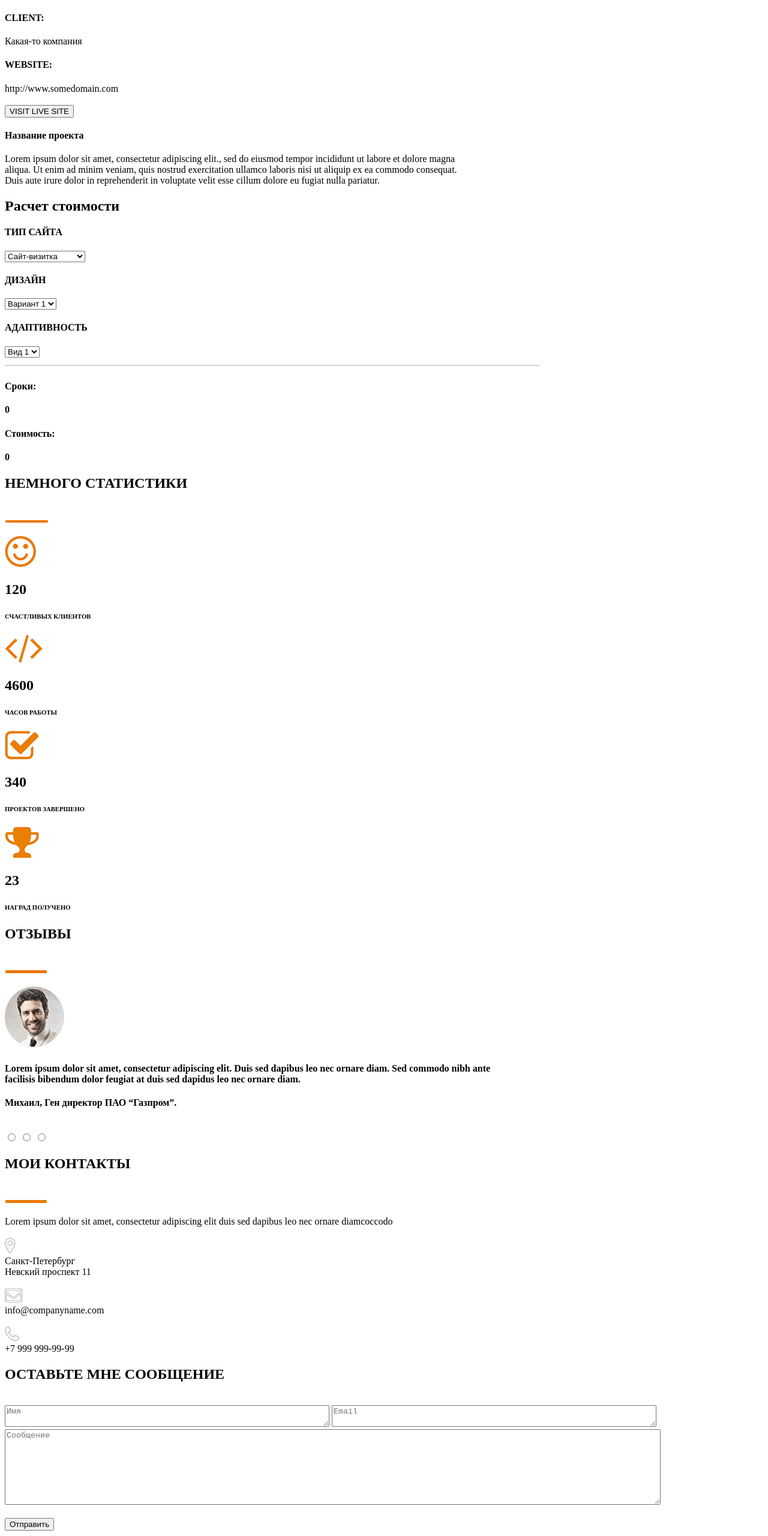
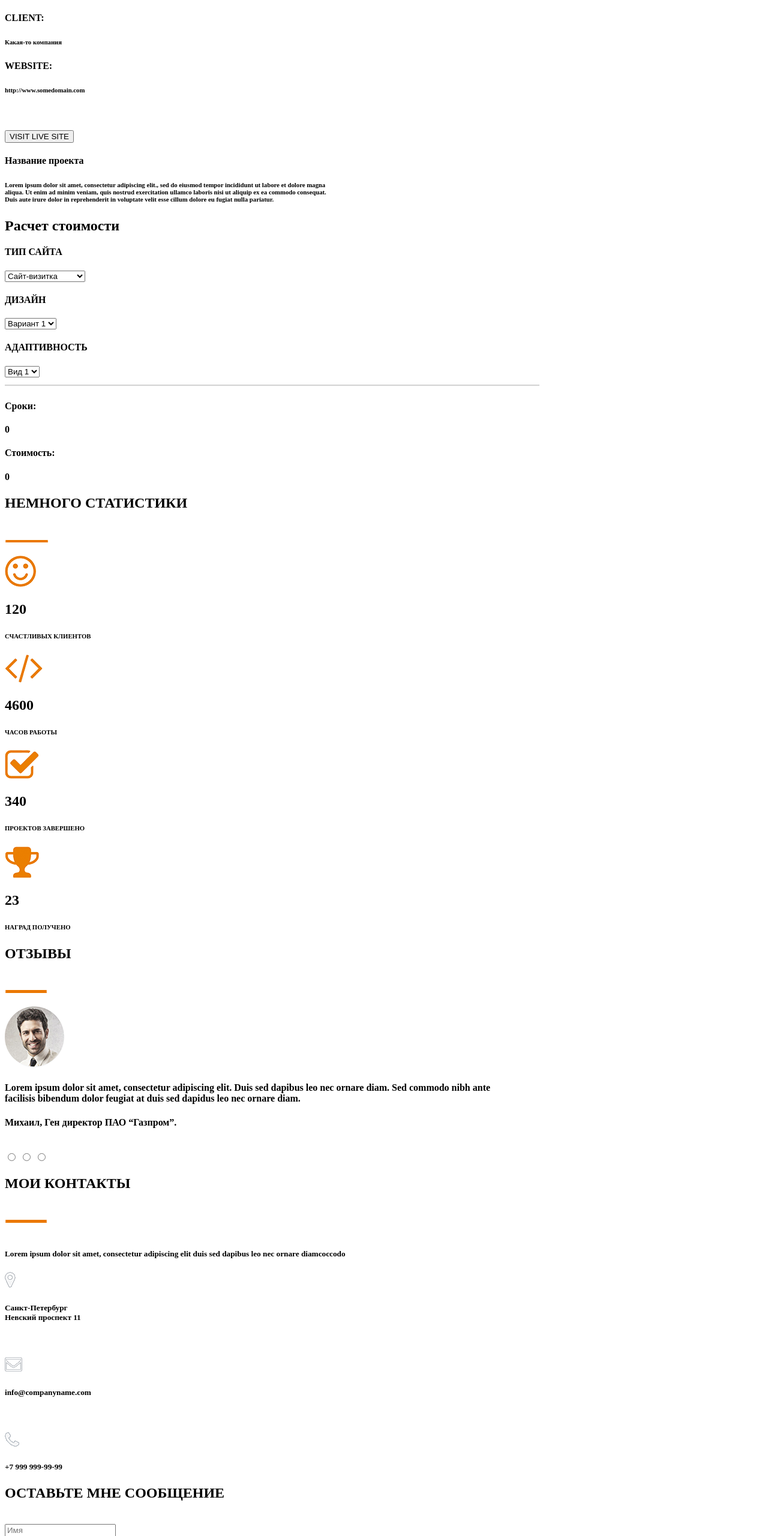
Before and after one commit to alex1frolov/alex1frolov.github.io, a plain HTML site: page src/index.html in a window 1280 px wide. Shown: the part 1681-4241 px from the top of the page at 60% size. Drawn offline with Linux system fonts and the light colour scheme.

Commit message:
Исправление ошибок

```diff
--- a/src/index.html
+++ b/src/index.html
@@ -71,15 +71,15 @@ facilisis bibendum dolor feugiat at. Duis sed dapibus leo nec ornare diam commod
                    <div class="website">
                        <img src="img/cases/web.png" alt="">
                        <h4>CLIENT:</h4>
-                       <h7>Какая-то компания</h7>
+                       <h6>Какая-то компания</h6>
 
                        <h4>WEBSITE:</h4>
-                       <h7>http://www.somedomain.com</h7><br><br>
+                       <h6>http://www.somedomain.com</h6><br><br>
 
                        <input type="submit" value="VISIT LIVE SITE">
 
                        <h4>Название проекта</h4>
-                       <h7>Lorem ipsum dolor sit amet, consectetur adipiscing elit., sed do eiusmod tempor incididunt ut labore et dolore magna <br> aliqua. Ut enim ad minim veniam, quis nostrud exercitation ullamco laboris nisi ut aliquip ex ea commodo consequat. <br> Duis aute irure dolor in reprehenderit in voluptate velit esse cillum dolore eu fugiat nulla pariatur.</h7>
+                       <h6>Lorem ipsum dolor sit amet, consectetur adipiscing elit., sed do eiusmod tempor incididunt ut labore et dolore magna <br> aliqua. Ut enim ad minim veniam, quis nostrud exercitation ullamco laboris nisi ut aliquip ex ea commodo consequat. <br> Duis aute irure dolor in reprehenderit in voluptate velit esse cillum dolore eu fugiat nulla pariatur.</h6>
                    </div>
 
                    <div class="price">
@@ -160,22 +160,23 @@ facilisis bibendum dolor feugiat at. Duis sed dapibus leo nec ornare diam commod
                       <div class="contacts">
                          <h2>МОИ КОНТАКТЫ</h2><br>
                          <img src="img/footer/zag.png" alt=""><br><br>
-                         <h7>Lorem ipsum dolor sit amet, consectetur adipiscing elit duis sed dapibus leo nec ornare diamcoccodo</h7><br><br>
+                         <h5>Lorem ipsum dolor sit amet, consectetur adipiscing elit duis sed dapibus leo nec ornare diamcoccodo</h5>
 
                           <img src="img/footer/geo.png" alt=""><br>
-                          <h7>Санкт-Петербург <br> Невский проспект 11</h7><br><br>
+                          <h5>Санкт-Петербург <br> Невский проспект 11</h5><br><br>
 
                           <img src="img/footer/konv.png" alt=""><br>
-                          <h7>info@companyname.com</h7><br><br>
+                          <h5>info@companyname.com</h5><br><br>
 
                           <img src="img/footer/tel.png" alt=""><br>
-                          <h7>+7 999 999-99-99</h7>
+                          <h5>+7 999 999-99-99</h5>
 
 
                           <div class="message">
                               <h2>ОСТАВЬТЕ МНЕ СООБЩЕНИЕ</h2><br>
-                              <textarea name="name 1" id="1" cols="65" rows="2" placeholder="Имя"></textarea>
-                              <textarea name="name 1" id="1" cols="65" rows="2" placeholder="Email"></textarea><br>
+
+                              <input placeholder="Имя">
+                              <p><input placeholder="Email"></p>
                               <textarea name="name 1" id="1" cols="134" rows="8" placeholder="Сообщение"></textarea><br><br>
 
                               <input type="submit" value="Отправить"><br><br>
```
